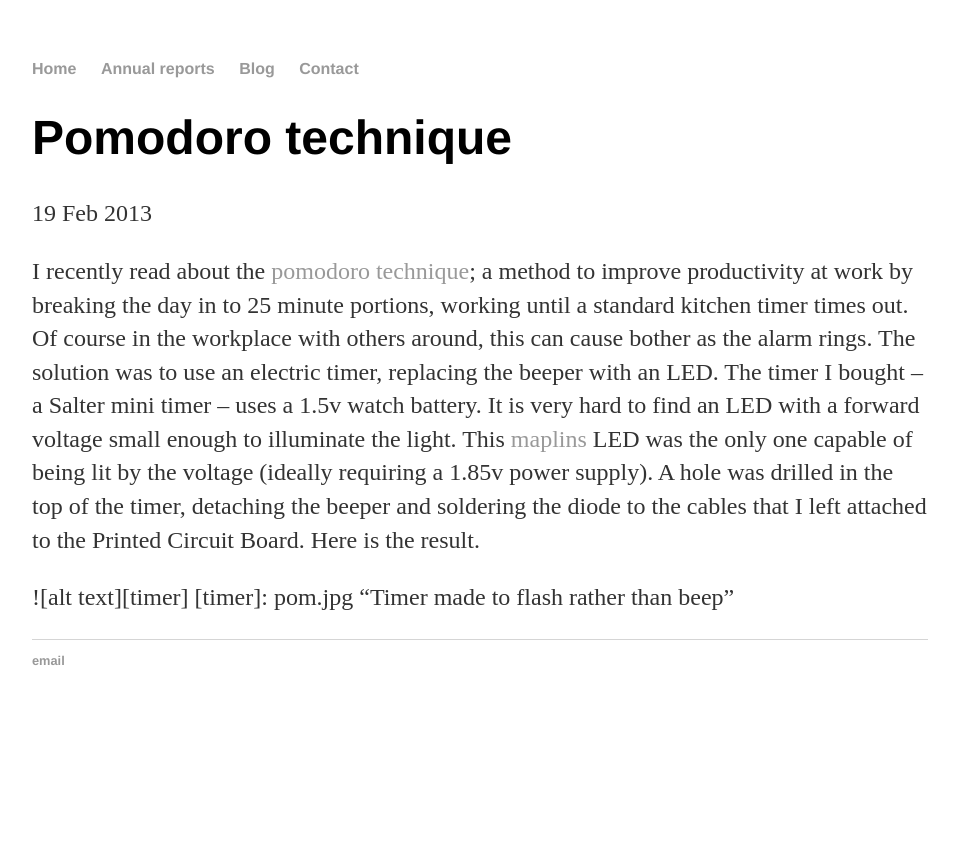
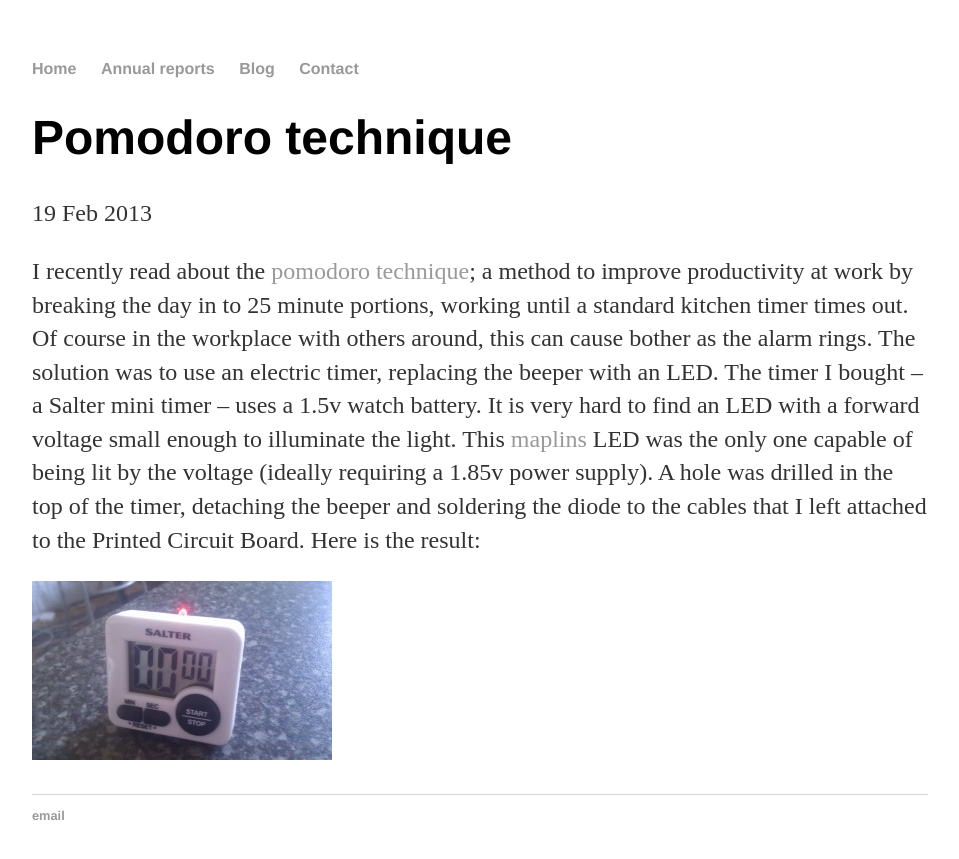
Before and after one commit to poseidon-coding/poseidon-coding.github.io, a Jekyll site: the page built from _posts/2013-02-19-pomodoro-technique.md, in a window 1280 px wide. Shown: the top 859 px of the page, without its empty margins (160-1119 px from the left). Built offline with Jekyll 4.4.1, drawn with Linux system fonts in a browser that asks for light colours.

Commit message:
Fix link to post's image of timer

```diff
--- a/_posts/2013-02-19-pomodoro-technique.md
+++ b/_posts/2013-02-19-pomodoro-technique.md
@@ -4,7 +4,7 @@ title: "Pomodoro technique"
 date: 2013-02-19
 ---
 
-I recently read about the [pomodoro technique](http://en.wikipedia.org/wiki/Pomodoro_Technique); a method to improve productivity at work by breaking the day in to 25 minute portions, working until a standard kitchen timer times out.  Of course in the workplace with others around, this can cause bother as the alarm rings.  The solution was to use an electric timer, replacing the beeper with an LED.  The timer I bought – a Salter mini timer – uses a 1.5v watch battery. It is very hard to find an LED with a forward voltage small enough to illuminate the light. This [maplins](http://www.maplin.co.uk/3mm-super-bright-leds-587260) LED was the only one capable of being lit by the voltage (ideally requiring a 1.85v power supply). A hole was drilled in the top of the timer, detaching the beeper and soldering the diode to the cables that I left attached to the Printed Circuit Board. Here is the result.
+I recently read about the [pomodoro technique](http://en.wikipedia.org/wiki/Pomodoro_Technique); a method to improve productivity at work by breaking the day in to 25 minute portions, working until a standard kitchen timer times out.  Of course in the workplace with others around, this can cause bother as the alarm rings.  The solution was to use an electric timer, replacing the beeper with an LED.  The timer I bought – a Salter mini timer – uses a 1.5v watch battery. It is very hard to find an LED with a forward voltage small enough to illuminate the light. This [maplins](http://www.maplin.co.uk/3mm-super-bright-leds-587260) LED was the only one capable of being lit by the voltage (ideally requiring a 1.85v power supply). A hole was drilled in the top of the timer, detaching the beeper and soldering the diode to the cables that I left attached to the Printed Circuit Board. Here is the result:
 
-![alt text][timer]
-[timer]: pom.jpg "Timer made to flash rather than beep"
+
+![alt text](https://github.com/poseidon-coding/poseidon-coding.github.io/raw/master/pom.jpg "Timer made to flash rather than beep")
```
